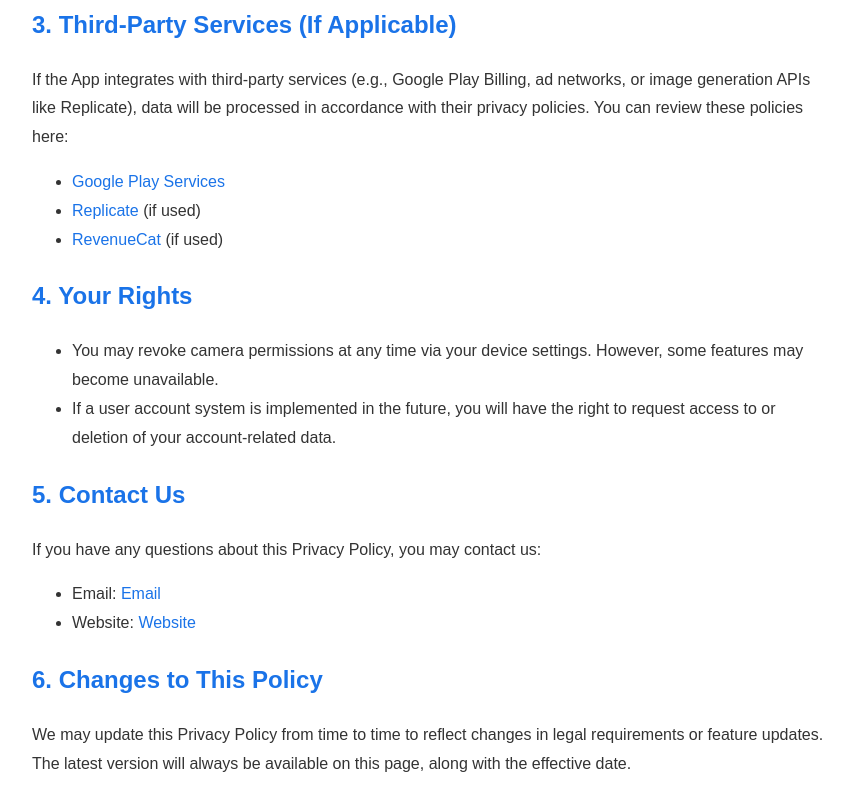
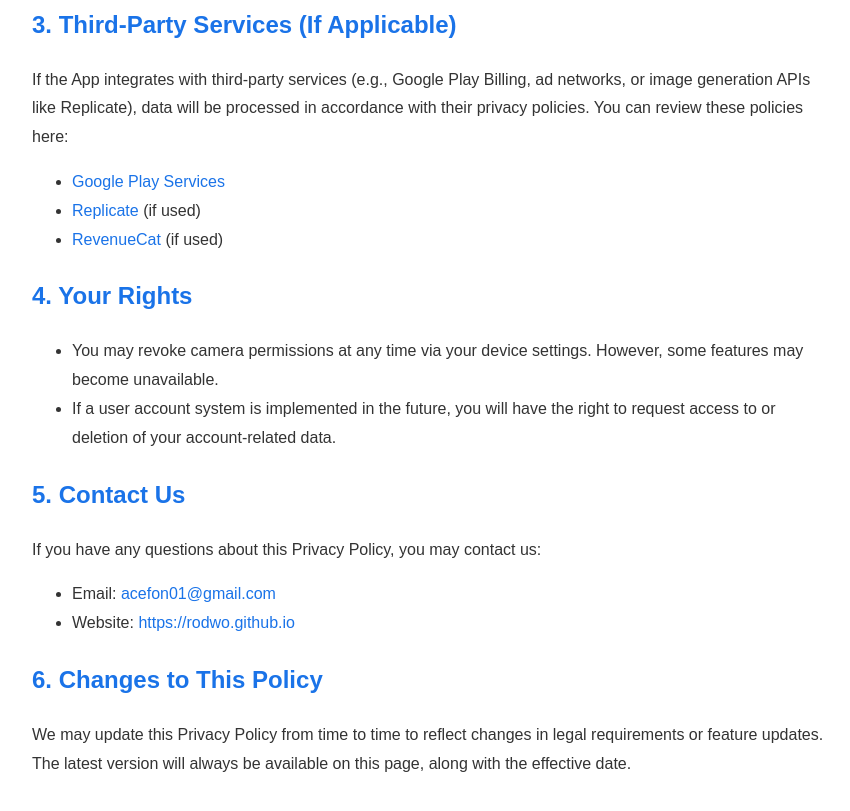
Before and after one commit to rodwo/rodwo.github.io, a plain HTML site: page privacy.htm in a window 1280 px wide. Shown: the part 1048-1859 px from the top of the page, without its empty margins (208-1058 px from the left). Drawn offline with Linux system fonts and the light colour scheme.

Commit message:
Update contact information in privacy policy

```diff
--- a/privacy.htm
+++ b/privacy.htm
@@ -85,8 +85,8 @@
     <h2>5. Contact Us</h2>
     <p>If you have any questions about this Privacy Policy, you may contact us:</p>
     <ul>
-      <li>Email: <a href="mailto:acefon01@gmail.com">Email</a></li>
-      <li>Website: <a href="https://rodwo.github.io" target="_blank">Website</a></li>
+      <li>Email: <a href="mailto:acefon01@gmail.com">acefon01@gmail.com</a></li>
+      <li>Website: <a href="https://rodwo.github.io" target="_blank">https://rodwo.github.io</a></li>
     </ul>
 
     <h2>6. Changes to This Policy</h2>
```
